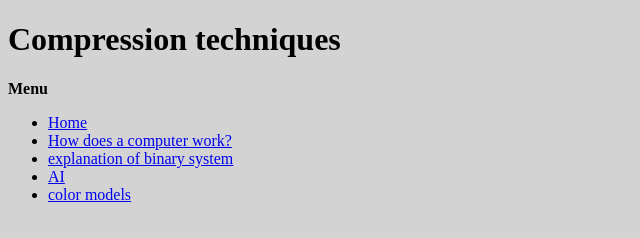
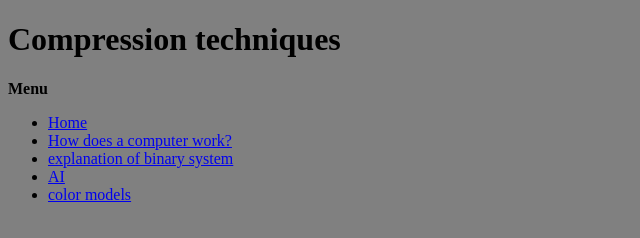
Before and after one commit to EliseF15/EliseF15.github.io, a plain HTML site: page compressiontechniques.html in a window 1280 px wide. Shown: the whole page, without its empty margins (0-640 px from the left). Drawn offline with Linux system fonts and the light colour scheme.

Commit message:
kleur achtergrond

```diff
--- a/compressiontechniques.html
+++ b/compressiontechniques.html
@@ -3,7 +3,7 @@
 <head>
   <title>compression techniques</title>
   <meta charset= "utf-8">
-  <body style="background-color: lightgray;"></body>
+  <body style="background-color: gray;"></body>
 </head>
 <body>
   <h1>Compression techniques</h1>
```
Also changed, not shown: index.html (+1 -1 lines).
